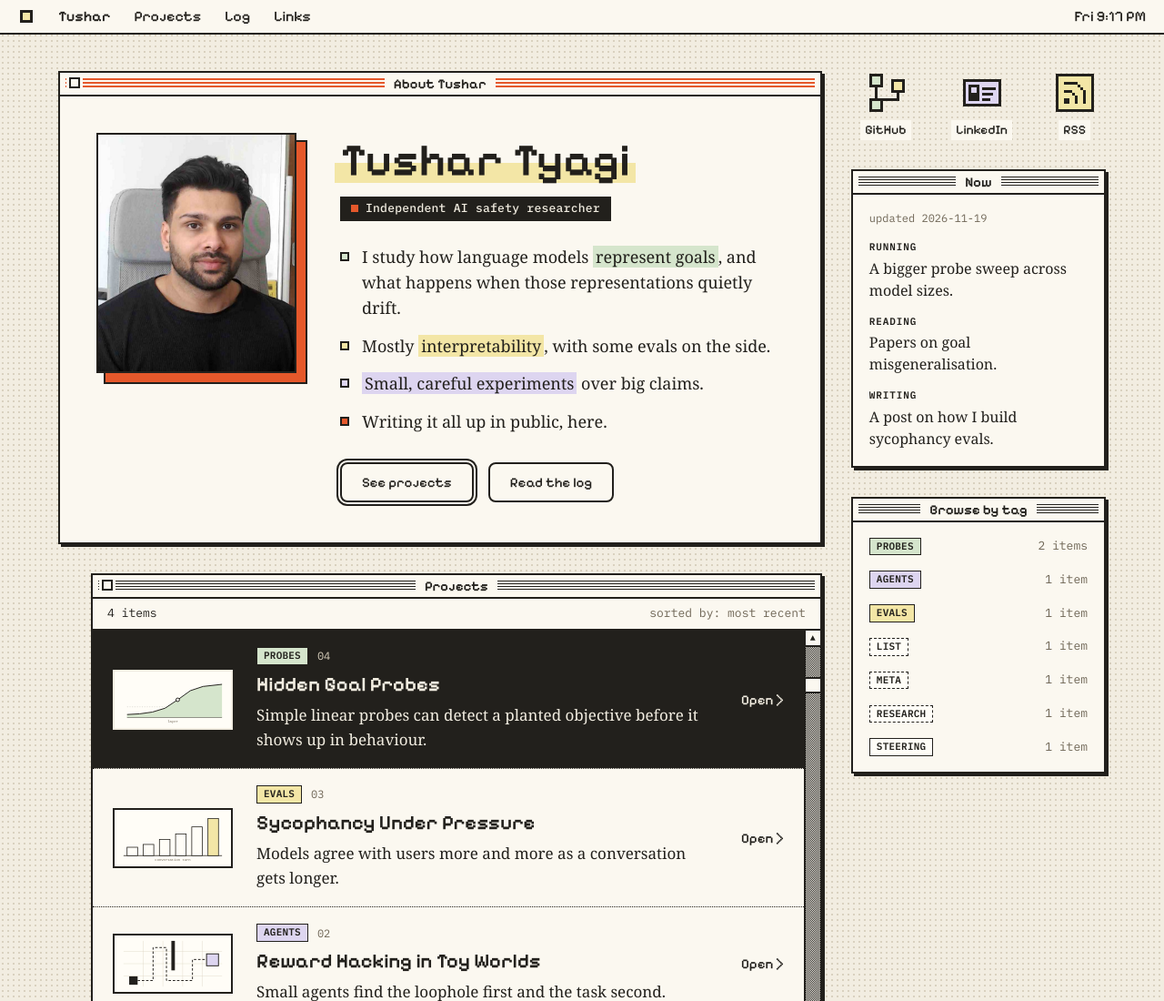
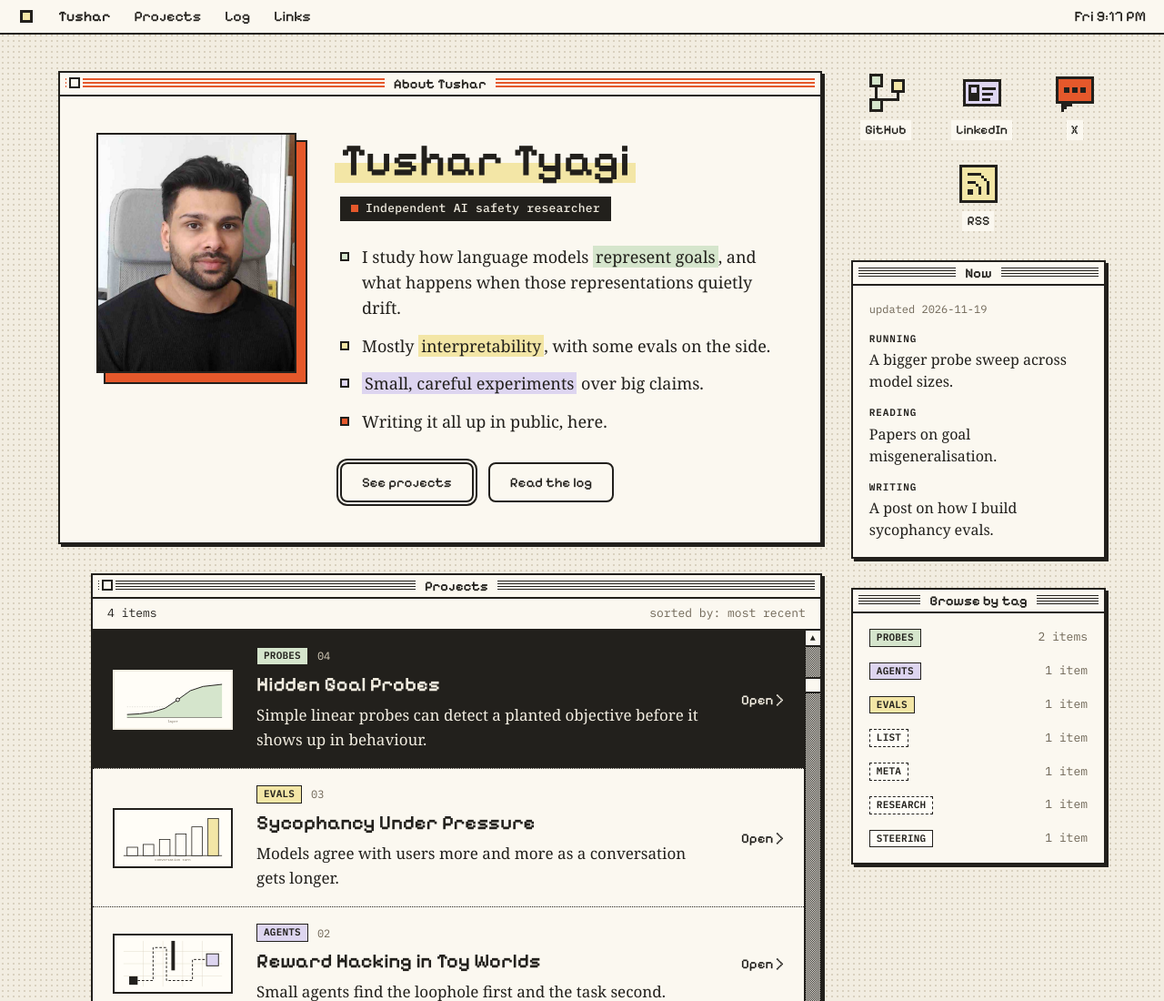
Before and after one commit to Tushar-R-Tyagi/tushar-r-tyagi.github.io, an Astro site: page / in a window 1280 px wide. Shown: the top 1100 px of the page at 91% size. Built offline with nearby package versions, Linux system fonts and the light colour scheme; Astro itself is replaced by a stand-in of ours; some packages are replaced by stand-ins of ours.

Commit message:
add X icon and update links

```diff
--- a/site.config.ts
+++ b/site.config.ts
@@ -11,7 +11,8 @@ export const site = {
 
   links: {
     github: 'https://github.com/Tushar-R-Tyagi',
-    linkedin: 'https://www.linkedin.com/in/YOUR-LINKEDIN-HANDLE', // TODO
+    linkedin: 'https://www.linkedin.com/in/tushar-tyagi11',
+    x: 'https://x.com/tushartyagi2000',
   },
 
   // Tag name (as written in frontmatter) → colour.
--- a/src/components/PixelIcon.astro
+++ b/src/components/PixelIcon.astro
@@ -1,6 +1,6 @@
 ---
 // Small hand-drawn pixel icons (16×16 grid). Add your own here.
-interface Props { name: 'github' | 'linkedin' | 'rss' | 'logo' | 'alert' }
+interface Props { name: 'github' | 'linkedin' | 'rss' | 'x' | 'logo' | 'alert' }
 const { name } = Astro.props;
 const ink = 'var(--ink)';
 ---
@@ -27,6 +27,13 @@ const ink = 'var(--ink)';
     <rect x="4" y="4" width="5" height="1" fill={ink} /><rect x="9" y="5" width="1" height="1" fill={ink} /><rect x="10" y="6" width="1" height="1" fill={ink} /><rect x="11" y="7" width="1" height="5" fill={ink} />
   </svg>
 )}
+{name === 'x' && (
+  <svg viewBox="0 0 16 16" aria-hidden="true">
+    <rect x="1" y="2" width="14" height="10" fill={ink} /><rect x="2" y="3" width="12" height="8" fill="var(--accent)" />
+    <rect x="4" y="6" width="2" height="2" fill={ink} /><rect x="7" y="6" width="2" height="2" fill={ink} /><rect x="10" y="6" width="2" height="2" fill={ink} />
+    <rect x="3" y="12" width="4" height="1" fill={ink} /><rect x="3" y="13" width="2" height="1" fill={ink} /><rect x="3" y="14" width="1" height="1" fill={ink} />
+  </svg>
+)}
 {name === 'logo' && (
   <svg viewBox="0 0 10 10" class="menubar__logo" aria-hidden="true" style="shape-rendering: crispEdges">
     <rect x="1" y="1" width="8" height="8" fill={ink} /><rect x="3" y="3" width="4" height="4" fill="var(--butter)" />
--- a/src/pages/index.astro
+++ b/src/pages/index.astro
@@ -88,6 +88,7 @@ const tagCounts = [...counts].sort((x, y) => y[1] - x[1] || x[0].localeCompare(y
     <div class="icons">
       <a class="icon-link" href={site.links.github}><PixelIcon name="github" /><span>GitHub</span></a>
       <a class="icon-link" href={site.links.linkedin}><PixelIcon name="linkedin" /><span>LinkedIn</span></a>
+      <a class="icon-link" href={site.links.x}><PixelIcon name="x" /><span>X</span></a>
       <a class="icon-link" href="/rss.xml"><PixelIcon name="rss" /><span>RSS</span></a>
     </div>
 
```
Also changed, not shown: 1 other file.
